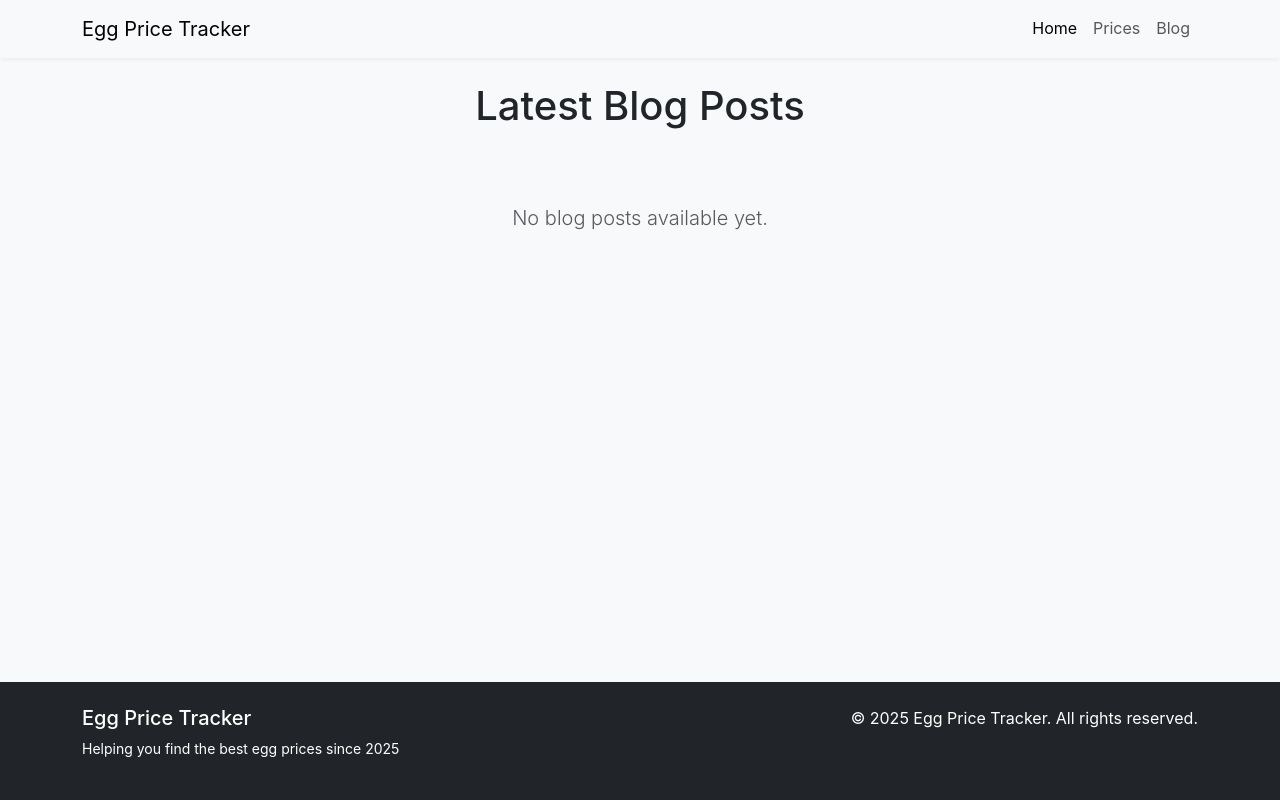
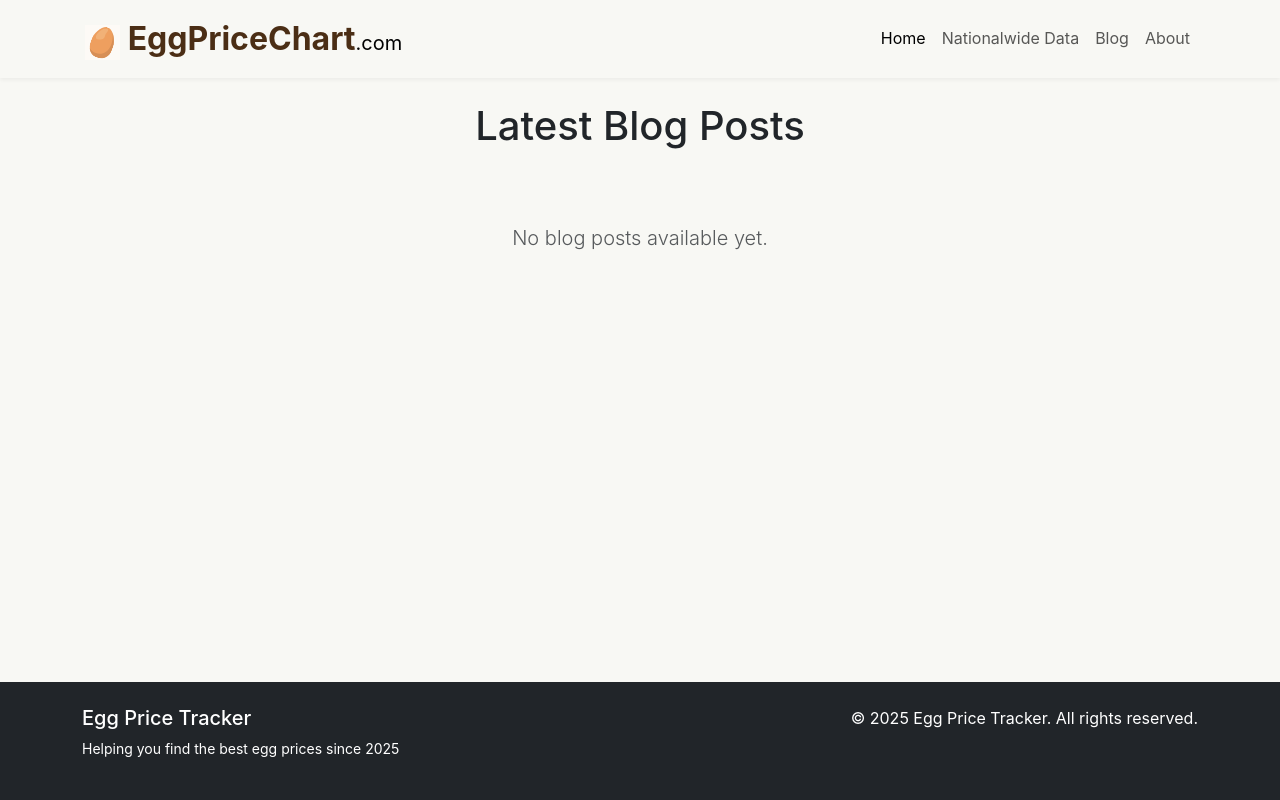
Before and after one commit to tdmitryny/eggs, a Django app: page / in a window 1280 px wide. Run offline with Django 5.2, Linux system fonts and the light colour scheme; data that the repository does not hold is empty; some libraries are stand-ins or nearby versions.

Commit message:
Added colors

```diff
--- a/blog/urls.py
+++ b/blog/urls.py
@@ -5,4 +5,5 @@ from .views import HomeView
 urlpatterns = [
     path('', HomeView.as_view(), name='blog'),
     path('post/<slug:slug>/', views.PostView.as_view(), name='post'),
+
 ]
--- a/blog/views.py
+++ b/blog/views.py
@@ -7,7 +7,7 @@ class HomeView(ListView):
     model = Post
     template_name = 'blog/blog.html'
     context_object_name = 'posts'
-    paginate_by = 10
+    paginate_by = 3
 
 class PostView(DetailView):
     model = Post
--- /dev/null
+++ b/chart/services/services.py
@@ -0,0 +1,2 @@
+import requests
+from django.conf import settings
--- a/static/css/style.css
+++ b/static/css/style.css
@@ -1,9 +1,10 @@
 /* Basic styling for Egg Price Tracker */
+
 
 body {
     font-family: -apple-system, BlinkMacSystemFont, "Segoe UI", Roboto, Helvetica, Arial, sans-serif;
     line-height: 1.6;
-    background-color: #f8f9fa;
+    background-color: #f8f8f4;
     display: flex;
     flex-direction: column;
     min-height: 100vh;
@@ -28,14 +29,44 @@ body {
     margin-bottom: 2rem;
 }
 
+
+.page-item.active .page-link {
+    background-color: #ffc107 !important; /* Change to desired color */
+    border-color: #ffc107 !important;
+    color:#000 !important;
+}
+
+.page-item .page-link {
+    color: #007bff; /* Change text color */
+}
+
+.page-item:hover .page-link {
+    background-color: #f8d7da; /* Change background color on hover */
+    color: #000; /* Change text color on hover */
+}
+
+
+
+
+
 /* Custom header and footer styling */
 .navbar {
     box-shadow: 0 2px 4px rgba(0,0,0,0.05);
 }
 
+.text-logo{
+    color: #4b2e15;
+
+}
+
+
+
+
 footer {
     margin-top: auto;
 }
+
+
 
 /* TinyMCE content styling */
 .tox-tinymce {
--- a/templates/base.html
+++ b/templates/base.html
@@ -3,7 +3,7 @@
 <head>
     <meta charset="UTF-8">
     <meta name="viewport" content="width=device-width, initial-scale=1.0">
-    <title>{% block title %}Egg Price Tracker{% endblock %}</title>
+    <title>{% block title %}Egg Price Chart{% endblock %}</title>
 
     {% load static %}
     {% load django_bootstrap5 %}
@@ -14,16 +14,37 @@
     <!-- Custom CSS -->
     <link rel="stylesheet" href="{% static 'css/style.css' %}">
 
+
     <!-- Extra CSS block for template-specific styling -->
     {% block extra_css %}{% endblock %}
+
+    {% bootstrap_javascript %}
+
+<style>
+
+.text-logo{
+    color: #4b2e15;
+
+}
+
+.img-fluid{
+    width: 40px;
+    height: 40px;
+    object-fit: contain;
+    padding-bottom: 5px;
+}
+</style>
+
 </head>
 <body>
     <!-- Header/Navbar -->
     <header>
         {% block header %}
-        <nav class="navbar navbar-expand-lg navbar-light bg-light">
+        <nav class="navbar navbar-expand-lg ">
             <div class="container">
-                <a class="navbar-brand" href="#">Egg Price Tracker</a>
+                <a class="navbar-brand" href="#">
+                    <img src="{% static 'images/egg-logo.svg' %}" alt="Egg Logo" class="img-fluid">
+                    <span class="text-logo fs-2 fw-bold">EggPriceChart</span>.com</a>
                 <button class="navbar-toggler" type="button" data-bs-toggle="collapse" data-bs-target="#navbarNav" aria-controls="navbarNav" aria-expanded="false" aria-label="Toggle navigation">
                     <span class="navbar-toggler-icon"></span>
                 </button>
@@ -33,10 +54,13 @@
                             <a class="nav-link active" aria-current="page" href="{% url 'blog' %}">Home</a>
                         </li>
                         <li class="nav-item">
-                            <a class="nav-link" href="#">Prices</a>
+                            <a class="nav-link" href="#">Nationalwide Data</a>
                         </li>
                         <li class="nav-item">
                             <a class="nav-link" href="#">Blog</a>
+                        </li>
+                        <li class="nav-item">
+                            <a class="nav-link" href="#">About</a>
                         </li>
                     </ul>
                 </div>
--- a/templates/blog/blog.html
+++ b/templates/blog/blog.html
@@ -1,6 +1,6 @@
 {% extends 'base.html' %}
 
-{% block title %}Blog | Egg Price Tracker{% endblock %}
+{% block title %}Egg Price Chart{% endblock %}
 
 {% block content %}
 <div class="container">
@@ -24,7 +24,7 @@
                         <div class="card-text mb-3">
                             {{ post.content|safe|truncatewords_html:30 }}
                         </div>
-                        <a href="{% url 'post' post.slug %}" class="btn btn-primary">Read More</a>
+                        <a href="{% url 'post' post.slug %}" class="btn btn-warning">Read More</a>
                     </div>
                 </div>
             </div>
@@ -35,37 +35,39 @@
         {% endfor %}
     </div>
 
+
+
     <!-- Pagination -->
     {% if is_paginated %}
         <nav aria-label="Page navigation" class="my-4">
-            <ul class="pagination justify-content-center">
+            <ul class="pagination justify-content-center ">
                 {% if page_obj.has_previous %}
-                    <li class="page-item">
-                        <a class="page-link" href="?page=1" aria-label="First">
+                    <li class="page-item ">
+                        <a class="page-link " href="?page=1" aria-label="First">
                             <span aria-hidden="true">&laquo;&laquo;</span>
                         </a>
                     </li>
-                    <li class="page-item">
-                        <a class="page-link" href="?page={{ page_obj.previous_page_number }}" aria-label="Previous">
+                    <li class="page-item ">
+                        <a class="page-link " href="?page={{ page_obj.previous_page_number }}" aria-label="Previous">
                             <span aria-hidden="true">&laquo;</span>
                         </a>
                     </li>
                 {% endif %}
 
-                <li class="page-item active">
-                    <span class="page-link">
+                <li class="page-item active ">
+                    <span class="page-link ">
                         Page {{ page_obj.number }} of {{ page_obj.paginator.num_pages }}
                     </span>
                 </li>
 
                 {% if page_obj.has_next %}
-                    <li class="page-item">
-                        <a class="page-link" href="?page={{ page_obj.next_page_number }}" aria-label="Next">
+                    <li class="page-item ">
+                        <a class="page-link " href="?page={{ page_obj.next_page_number }}" aria-label="Next">
                             <span aria-hidden="true">&raquo;</span>
                         </a>
                     </li>
-                    <li class="page-item">
-                        <a class="page-link" href="?page={{ page_obj.paginator.num_pages }}" aria-label="Last">
+                    <li class="page-item ">
+                        <a class="page-link " href="?page={{ page_obj.paginator.num_pages }}" aria-label="Last">
                             <span aria-hidden="true">&raquo;&raquo;</span>
                         </a>
                     </li>
```
Also changed, not shown: chart/settings.py (+11 -0 lines), chart/services/__init__.py (added), static/images/egg-logo.svg (added), 3 other files.
